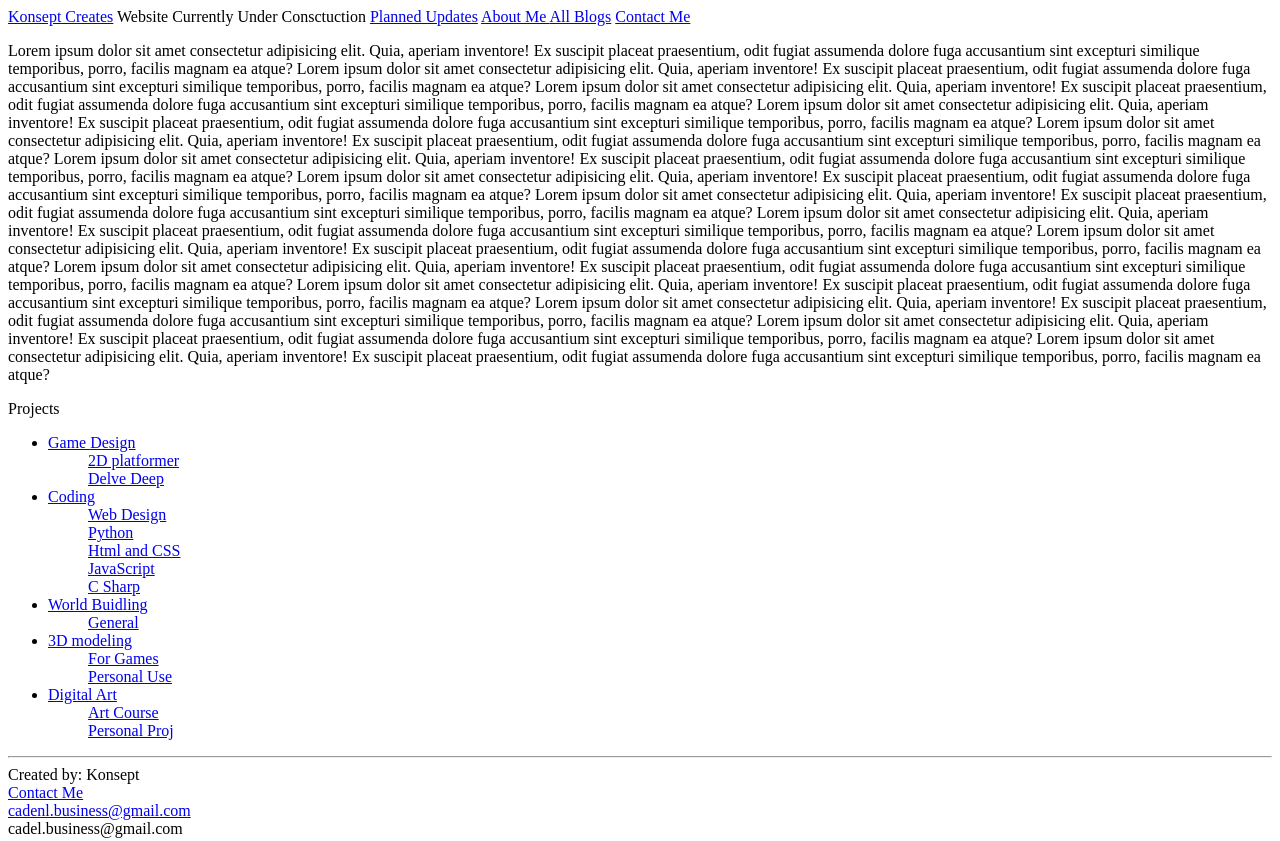
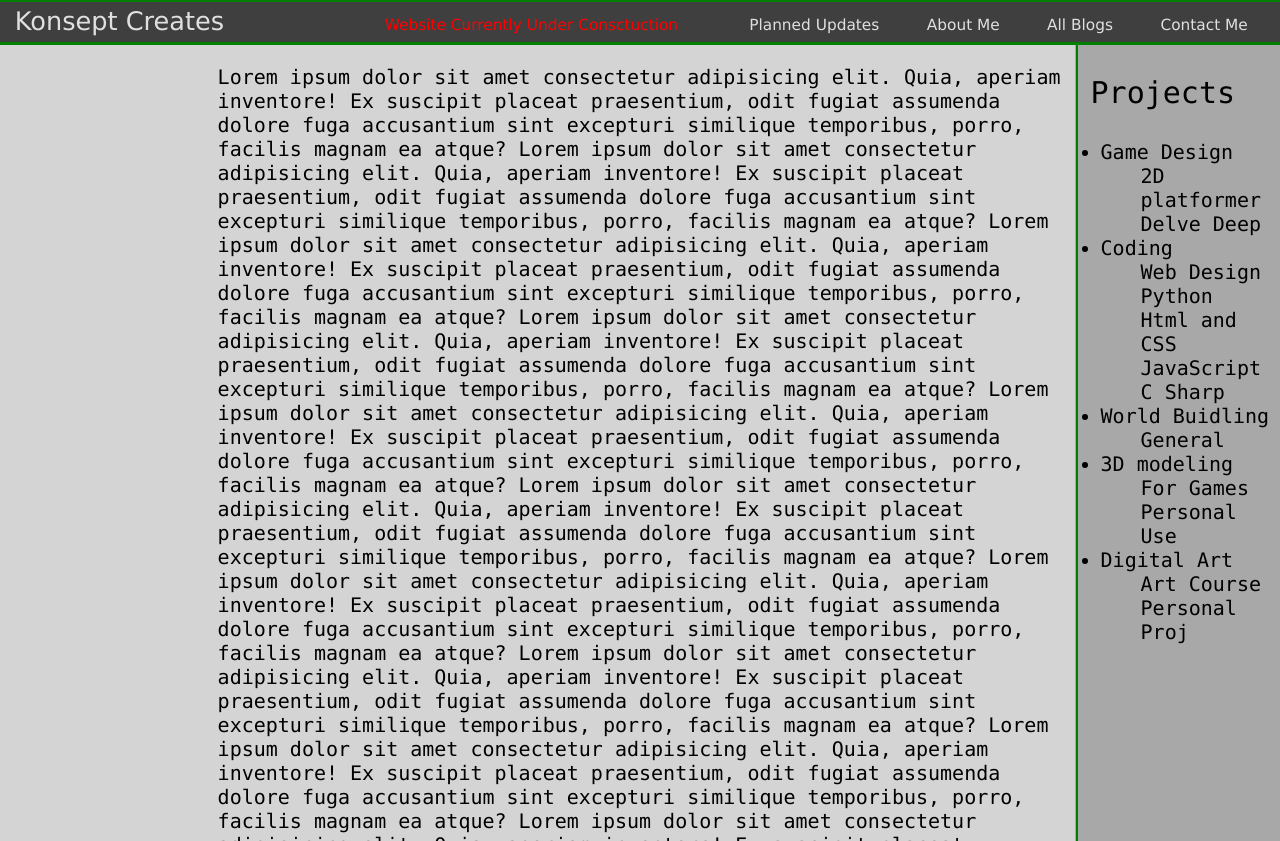
Before and after one commit to Kons3pt/blog-website-testing, a plain HTML site: page Projects/worldBuilding.html in a window 1280 px wide. Shown: the top 841 px of the page. Drawn offline with Linux system fonts and the light colour scheme; files that its build step writes are made by us from their sources; a script that the page names is missing.

Commit message:
Update worldBuilding.html

```diff
--- a/Projects/worldBuilding.html
+++ b/Projects/worldBuilding.html
@@ -6,7 +6,7 @@
 
         <title> CadenL Blog </title>
         <meta charset="utf-8">
-        <link href="/blog website first/style.css" rel="stylesheet" type="text/css" />
+        <link href="style.css" rel="stylesheet" type="text/css" />
         <link rel="icon" type="image/png" href="images/website logo.png">
         <meta name="viewport" content="width=device-width">
     </head>
@@ -15,12 +15,12 @@
 
         <header>
             <nav id="header">
-                <a id="homeButton" class="top"href="/blog website first/index.html">Konsept Creates</a>
+                <a id="homeButton" class="top"href="index.html">Konsept Creates</a>
                 <a id="statement">Website Currently Under Consctuction</a>
-                <a id="planned" class="top" href="/blog website first/header/plannedUpdates.html">Planned Updates</a>
-                <a id="aboueMeButton" class="top" href="/blog website first/header/aboutMe.html"> About Me </a>
-                <a id="allBlogsButton" class="top" href="/blog website first/header/All Blogs.html">All Blogs</a>
-                <a id="contactMeButton" class="top" href="/blog website first/header/contactMe.html">Contact Me</a><br>
+                <a id="planned" class="top" href="header/plannedUpdates.html">Planned Updates</a>
+                <a id="aboueMeButton" class="top" href="header/aboutMe.html"> About Me </a>
+                <a id="allBlogsButton" class="top" href="header/All Blogs.html">All Blogs</a>
+                <a id="contactMeButton" class="top" href="header/contactMe.html">Contact Me</a><br>
             </nav>
         </header>
 
@@ -53,35 +53,35 @@
                 <aside id="side">
                     <p id="projects">Projects</p>
                     <ul id="list">
-                        <li><a href="/blog website first/Projects/gameDesign.html" class="noDecor">Game Design</a></li>
+                        <li><a href="Projects/gameDesign.html" class="noDecor">Game Design</a></li>
                         <ul>
-                            <a href="/blog website first/Projects/child projects/2Dplatformer.html" class="child">2D platformer </a> <br>
-                            <a href="/blog website first/Projects/child projects/delveDeep.html" class="child">Delve Deep</a>
+                            <a href="Projects/child projects/2Dplatformer.html" class="child">2D platformer </a> <br>
+                            <a href="Projects/child projects/delveDeep.html" class="child">Delve Deep</a>
                         </ul>
-                        <li><a href ="/blog website first/Projects/coding.html" class="noDecor">Coding</a></li>
+                        <li><a href ="Projects/coding.html" class="noDecor">Coding</a></li>
                         <ul>
-                            <a href="/blog website first/Projects/child projects/webDesign.html" class="child">Web Design</a><br>
-                            <a href="/blog website first/Projects/child projects/python.html" class="child">Python</a><br>
-                            <a href="/blog website first/Projects/child projects/htmlAndCSS.html" class="child">Html and CSS</a><br>
-                            <a href="/blog website first/Projects/child projects/javaScript.html" class="child">JavaScript</a><br>
-                            <a href="/blog website first/Projects/child projects/cSharp.html" class="child">C Sharp</a>
+                            <a href="Projects/child projects/webDesign.html" class="child">Web Design</a><br>
+                            <a href="Projects/child projects/python.html" class="child">Python</a><br>
+                            <a href="Projects/child projects/htmlAndCSS.html" class="child">Html and CSS</a><br>
+                            <a href="Projects/child projects/javaScript.html" class="child">JavaScript</a><br>
+                            <a href="Projects/child projects/cSharp.html" class="child">C Sharp</a>
 
 
                         </ul>
-                        <li><a href ="/blog website first/Projects/worldBuilding.html" class="noDecor">World Buidling</a></li>
+                        <li><a href ="Projects/worldBuilding.html" class="noDecor">World Buidling</a></li>
                         <ul>
-                            <a href="/blog website first/Projects/child projects/general.html" class="child">General</a><br>
+                            <a href="Projects/child projects/general.html" class="child">General</a><br>
                         </ul>
 
-                        <li><a href ="/blog website first/Projects/3DModeling.html" class="noDecor">3D modeling</a></li>
+                        <li><a href ="Projects/3DModeling.html" class="noDecor">3D modeling</a></li>
                         <ul>
-                            <a href="/blog website first/Projects/child projects/forGames.html" class="child">For Games</a><br>
-                            <a href="/blog website first/Projects/child projects/personalUse.html" class="child">Personal Use</a>
+                            <a href="Projects/child projects/forGames.html" class="child">For Games</a><br>
+                            <a href="Projects/child projects/personalUse.html" class="child">Personal Use</a>
                         </ul>
-                        <li ><a href="/blog website first/Projects/digitalArt.html" class="noDecor">Digital Art</a></li>
+                        <li ><a href="Projects/digitalArt.html" class="noDecor">Digital Art</a></li>
                         <ul>
-                            <a href ="/blog website first/Projects/child projects/artCourse.html"class = "child">Art Course</a><br>
-                            <a href="/blog website first/Projects/child projects/personalProjects.html"  class="child">Personal Proj</a>
+                            <a href ="Projects/child projects/artCourse.html"class = "child">Art Course</a><br>
+                            <a href="Projects/child projects/personalProjects.html"  class="child">Personal Proj</a>
                         </ul>
                     </ul>
                 </aside>
@@ -95,7 +95,7 @@
             <div>
                 <hr>
             Created by: Konsept<br>
-            <a href="/blog website first/header/contactMe.html">Contact Me</a><br>
+            <a href="header/contactMe.html">Contact Me</a><br>
             <a href="mailto:cadenl.business@gmail.com">cadenl.business@gmail.com </a><br>
             <par>cadel.business@gmail.com</par>
             </div>
```
